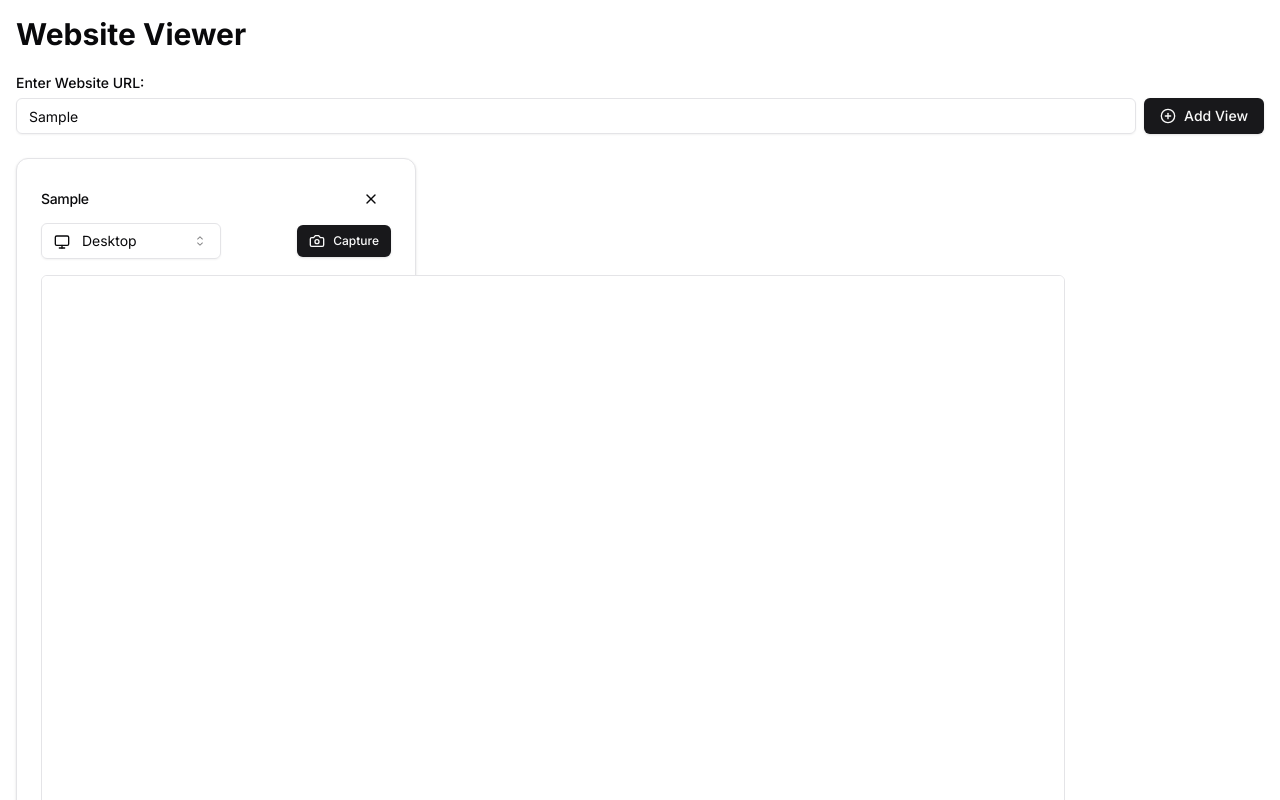
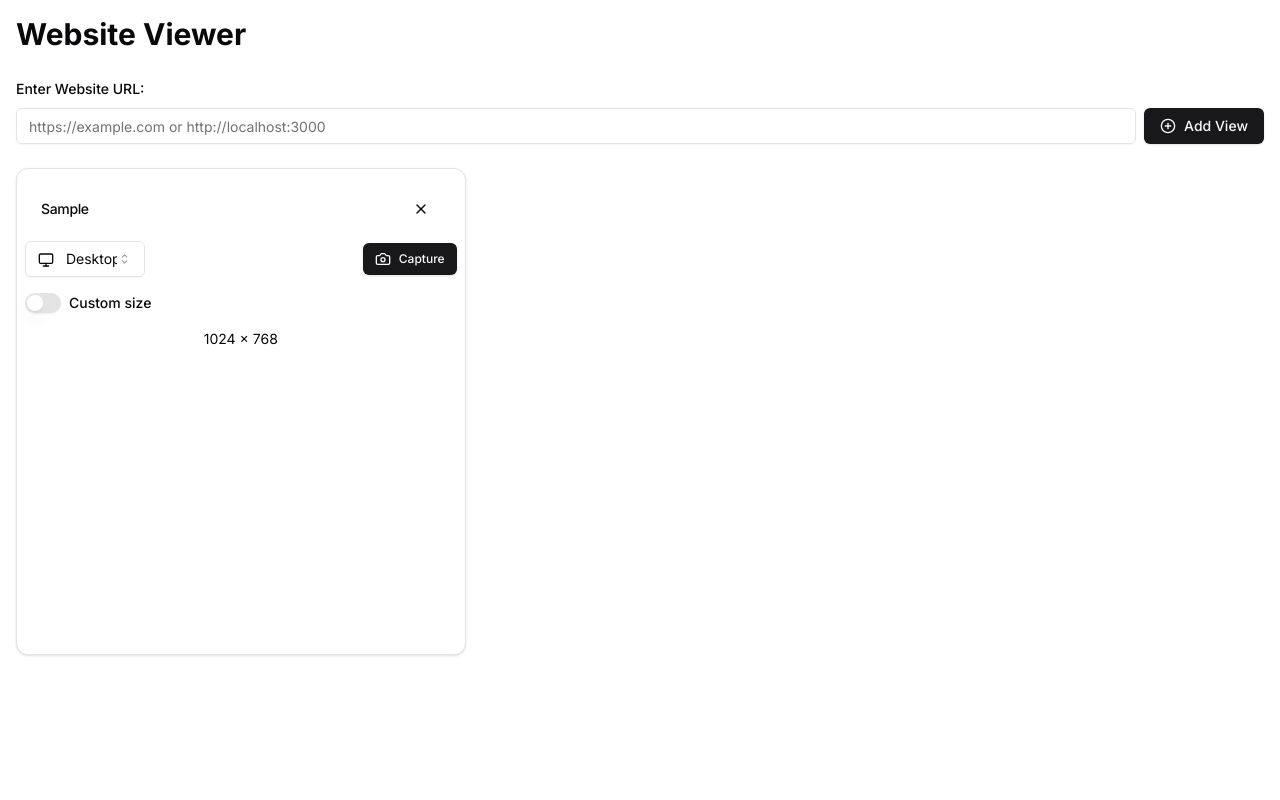
Before and after one commit to chriscodingxyz/website-viewer, a Next.js app: page / in a window 1280 px wide. Both pictures are taken after typing "Sample" into the empty fields and a click on the button "Add View". Shown: the top 800 px of the page. Built offline with nearby package versions, Linux system fonts and the light colour scheme.

Commit message:
final product but no gif

```diff
--- a/components/WebsiteView.tsx
+++ b/components/WebsiteView.tsx
@@ -1,17 +1,20 @@
 'use client'
 
-import React, { useRef } from 'react'
+import React, { useState, useRef } from 'react'
 import { Button } from "@/components/ui/button"
+import { Input } from "@/components/ui/input"
 import { Select, SelectContent, SelectItem, SelectTrigger, SelectValue } from "@/components/ui/select"
 import { Card, CardContent, CardHeader, CardTitle } from "@/components/ui/card"
-import { Monitor, Tablet, Smartphone, Camera, X } from 'lucide-react'
+import { Switch } from "@/components/ui/switch"
+import { Label } from "@/components/ui/label"
+import { Monitor, Tablet, Smartphone, Camera, X, Loader2 } from 'lucide-react'
+import { View, ViewType } from './WebsiteViewer'
 import html2canvas from 'html2canvas'
-import { View, ViewType } from './WebsiteViewer'
 
-const viewDimensions = {
-  desktop: { width: '1024px', height: '768px' },
-  tablet: { width: '768px', height: '1024px' },
-  mobile: { width: '375px', height: '667px' },
+const defaultViewDimensions = {
+  desktop: { width: 1024, height: 768 },
+  tablet: { width: 768, height: 1024 },
+  mobile: { width: 375, height: 667 },
 }
 
 interface WebsiteViewProps {
@@ -21,28 +24,64 @@ interface WebsiteViewProps {
 }
 
 export default function WebsiteView({ view, onRemove, onTypeChange }: WebsiteViewProps) {
+  const [isCapturing, setIsCapturing] = useState(false)
+  const [showCustomSize, setShowCustomSize] = useState(false)
+  const [customWidth, setCustomWidth] = useState('')
+  const [customHeight, setCustomHeight] = useState('')
+  const [viewDimensions, setViewDimensions] = useState(defaultViewDimensions)
   const iframeRef = useRef<HTMLIFrameElement>(null)
 
   const captureScreenshot = async () => {
+    setIsCapturing(true)
+    try {
       if (iframeRef.current) {
-      try {
-        const canvas = await html2canvas(iframeRef.current)
-        const image = canvas.toDataURL("image/png").replace("image/png", "image/octet-stream")
+        const iframe = iframeRef.current
+        const iframeContent = iframe.contentDocument || iframe.contentWindow?.document
+
+        if (iframeContent) {
+          const canvas = await html2canvas(iframeContent.body, {
+            scale: 2,
+            useCORS: true,
+            logging: false,
+            windowWidth: viewDimensions[view.type].width,
+            windowHeight: viewDimensions[view.type].height,
+          })
+
+          const image = canvas.toDataURL("image/png")
           const link = document.createElement('a')
+          link.href = image
           link.download = `screenshot-${view.type}-${Date.now()}.png`
-        link.href = image
           link.click()
+        }
+      }
     } catch (error) {
       console.error('Failed to capture screenshot:', error)
       alert('Failed to capture screenshot. This might be due to cross-origin restrictions.')
-      }
+    } finally {
+      setIsCapturing(false)
     }
   }
 
+  const handleCustomDimensions = () => {
+    const width = parseInt(customWidth)
+    const height = parseInt(customHeight)
+    if (width > 0 && height > 0) {
+      setViewDimensions({
+        ...viewDimensions,
+        [view.type]: { width, height }
+      })
+    }
+  }
+
+  const scale = view.type === 'desktop' ? 0.4 : view.type === 'tablet' ? 0.5 : 0.8
+
   return (
-    <Card>
+    <Card className="w-full overflow-hidden" style={{
+      width: `${viewDimensions[view.type].width * scale + 40}px`,
+      height: `${viewDimensions[view.type].height * scale + (showCustomSize ? 220 : 180)}px`,
+    }}>
       <CardHeader className="flex flex-row items-center justify-between space-y-0 pb-2">
-        <CardTitle className="text-sm font-medium">
+        <CardTitle className="text-sm font-medium truncate flex-1 mr-2">
           {view.url}
         </CardTitle>
         <Button variant="ghost" size="sm" onClick={onRemove}>
@@ -50,11 +89,11 @@ export default function WebsiteView({ view, onRemove, onTypeChange }: WebsiteVie
           <span className="sr-only">Remove view</span>
         </Button>
       </CardHeader>
-      <CardContent>
-        <div className="flex justify-between items-center mb-4">
+      <CardContent className="space-y-4 p-2">
+        <div className="flex justify-between items-center">
           <Select value={view.type} onValueChange={onTypeChange}>
-            <SelectTrigger className="w-[180px]">
-              <SelectValue placeholder="Select view type" />
+            <SelectTrigger className="w-[120px]">
+              <SelectValue placeholder="View type" />
             </SelectTrigger>
             <SelectContent>
               <SelectItem value="desktop"><Monitor className="inline mr-2 h-4 w-4" /> Desktop</SelectItem>
@@ -62,15 +101,62 @@ export default function WebsiteView({ view, onRemove, onTypeChange }: WebsiteVie
               <SelectItem value="mobile"><Smartphone className="inline mr-2 h-4 w-4" /> Mobile</SelectItem>
             </SelectContent>
           </Select>
-          <Button onClick={captureScreenshot} size="sm">
-            <Camera className="mr-2 h-4 w-4" /> Capture
+          <Button onClick={captureScreenshot} size="sm" disabled={isCapturing}>
+            {isCapturing ? (
+              <Loader2 className="mr-2 h-4 w-4 animate-spin" />
+            ) : (
+              <Camera className="mr-2 h-4 w-4" />
+            )}
+            Capture
           </Button>
         </div>
-        <div className="overflow-hidden rounded-md border" style={{ width: viewDimensions[view.type].width, height: viewDimensions[view.type].height }}>
+        <div className="flex items-center space-x-2">
+          <Switch
+            id={`custom-size-${view.id}`}
+            checked={showCustomSize}
+            onCheckedChange={setShowCustomSize}
+          />
+          <Label htmlFor={`custom-size-${view.id}`}>Custom size</Label>
+        </div>
+        {showCustomSize && (
+          <div className="space-y-2">
+            <div className="flex items-center space-x-2">
+              <Input
+                type="number"
+                placeholder="Width"
+                value={customWidth}
+                onChange={(e) => setCustomWidth(e.target.value)}
+                className="w-20"
+              />
+              <span>x</span>
+              <Input
+                type="number"
+                placeholder="Height"
+                value={customHeight}
+                onChange={(e) => setCustomHeight(e.target.value)}
+                className="w-20"
+              />
+              <Button onClick={handleCustomDimensions} size="sm">Set</Button>
+            </div>
+          </div>
+        )}
+        <div className="text-sm text-center">
+          {viewDimensions[view.type].width} x {viewDimensions[view.type].height}
+        </div>
+        <div className="overflow-hidden bg-background" style={{
+          width: `${viewDimensions[view.type].width * scale}px`,
+          height: `${viewDimensions[view.type].height * scale}px`,
+        }}>
           <iframe
             ref={iframeRef}
             src={view.url}
-            style={{ width: '100%', height: '100%', border: 'none' }}
+            style={{
+              width: `${viewDimensions[view.type].width}px`,
+              height: `${viewDimensions[view.type].height}px`,
+              transform: `scale(${scale})`,
+              transformOrigin: 'top left',
+            }}
+            className="border-none"
             title={`View ${view.id}`}
           />
         </div>
--- a/components/WebsiteViewer.tsx
+++ b/components/WebsiteViewer.tsx
@@ -6,7 +6,6 @@ import { Input } from "@/components/ui/input"
 import { Label } from "@/components/ui/label"
 import { PlusCircle } from 'lucide-react'
 import WebsiteView from './WebsiteView'
-
 
 export type ViewType = 'desktop' | 'tablet' | 'mobile'
 
@@ -25,6 +24,7 @@ export default function WebsiteViewer() {
     if (url) {
       setViews([...views, { id: nextId, url, type: 'desktop' }])
       setNextId(nextId + 1)
+      setUrl('')
     }
   }
 
@@ -37,9 +37,9 @@ export default function WebsiteViewer() {
   }
 
   return (
-    <div>
-      <div className="mb-6">
-        <Label htmlFor="url-input" className="mb-2 block">Enter Website URL:</Label>
+    <div className="space-y-6">
+      <div className="space-y-2">
+        <Label htmlFor="url-input">Enter Website URL:</Label>
         <div className="flex gap-2">
           <Input
             id="url-input"
@@ -54,7 +54,7 @@ export default function WebsiteViewer() {
           </Button>
         </div>
       </div>
-      <div className="grid grid-cols-1 md:grid-cols-2 lg:grid-cols-3 gap-6">
+      <div className="flex flex-wrap gap-6 justify-start">
         {views.map(view => (
           <WebsiteView
             key={view.id}
--- /dev/null
+++ b/components/ui/switch.tsx
@@ -0,0 +1,29 @@
+"use client"
+
+import * as React from "react"
+import * as SwitchPrimitives from "@radix-ui/react-switch"
+
+import { cn } from "@/lib/utils"
+
+const Switch = React.forwardRef<
+  React.ElementRef<typeof SwitchPrimitives.Root>,
+  React.ComponentPropsWithoutRef<typeof SwitchPrimitives.Root>
+>(({ className, ...props }, ref) => (
+  <SwitchPrimitives.Root
+    className={cn(
+      "peer inline-flex h-5 w-9 shrink-0 cursor-pointer items-center rounded-full border-2 border-transparent shadow-sm transition-colors focus-visible:outline-none focus-visible:ring-2 focus-visible:ring-ring focus-visible:ring-offset-2 focus-visible:ring-offset-background disabled:cursor-not-allowed disabled:opacity-50 data-[state=checked]:bg-primary data-[state=unchecked]:bg-input",
+      className
+    )}
+    {...props}
+    ref={ref}
+  >
+    <SwitchPrimitives.Thumb
+      className={cn(
+        "pointer-events-none block h-4 w-4 rounded-full bg-background shadow-lg ring-0 transition-transform data-[state=checked]:translate-x-4 data-[state=unchecked]:translate-x-0"
+      )}
+    />
+  </SwitchPrimitives.Root>
+))
+Switch.displayName = SwitchPrimitives.Root.displayName
+
+export { Switch }
--- a/package.json
+++ b/package.json
@@ -13,11 +13,15 @@
     "@radix-ui/react-label": "^2.1.0",
     "@radix-ui/react-select": "^2.1.1",
     "@radix-ui/react-slot": "^1.1.0",
+    "@radix-ui/react-switch": "^1.1.0",
     "class-variance-authority": "^0.7.0",
     "clsx": "^2.1.1",
+    "dom-to-image": "^2.6.0",
+    "gif.js": "^0.2.0",
     "html2canvas": "^1.4.1",
     "lucide-react": "^0.437.0",
     "next": "14.2.7",
+    "puppeteer": "^23.2.1",
     "react": "^18",
     "react-dom": "^18",
     "tailwind-merge": "^2.5.2",
```
Also changed, not shown: types.d.ts (added, +12 -0 lines), 1 other file (tests, documents, lock files or other folders). Lines whose indentation alone changed are shown as unchanged.
